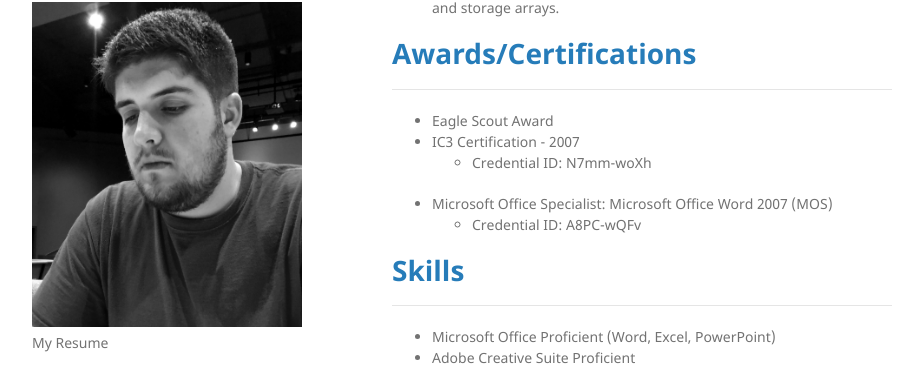
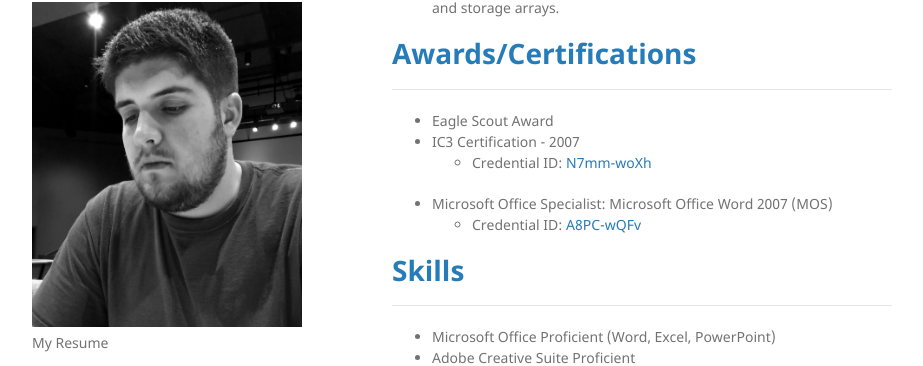
Before and after one commit to tewynkoop/TylerWynkoop, a Jekyll site: the page built from index.md, in a window 1280 px wide and 900 px high, scrolled down 1257 px. Shown: the part 107-473 px from the top of the window, without its empty margins (178-1101 px from the left). Built offline with Jekyll 4.4.1, drawn with Linux system fonts in a browser that asks for light colours; our own code applies the rules of GitHub Pages for plain Markdown files; part of the change alters nothing that is shown.

```diff
--- a/index.md
+++ b/index.md
@@ -64,9 +64,9 @@ layout: default
 
 * Eagle Scout Award
 * IC3 Certification - 2007
-     - Credential ID: N7mm-woXh
+     - Credential ID: [N7mm-woXh](http://verify.certiport.com/)
 * Microsoft Office Specialist: Microsoft Office Word 2007 (MOS)
-     - Credential ID: A8PC-wQFv
+     - Credential ID: [A8PC-wQFv](http://verify.certiport.com/)
 
 # <span style="color:#267CB9"> Skills </span>
 -----
```
